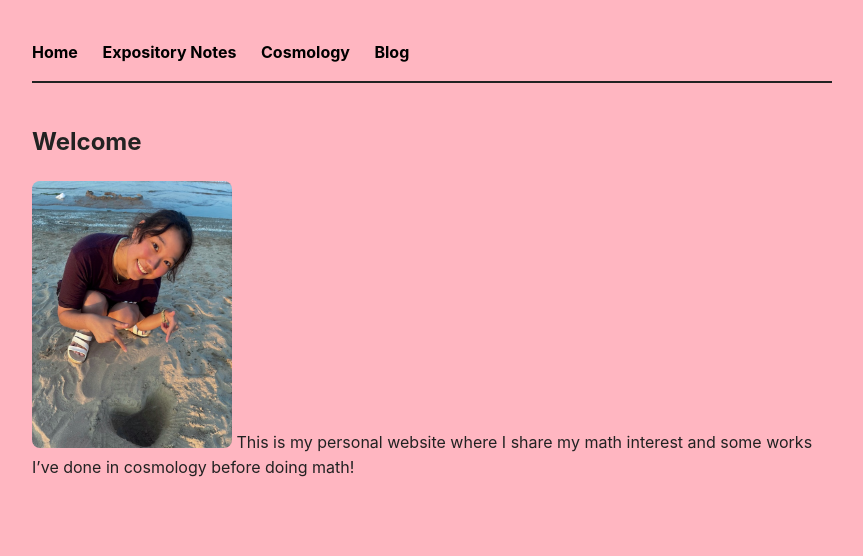
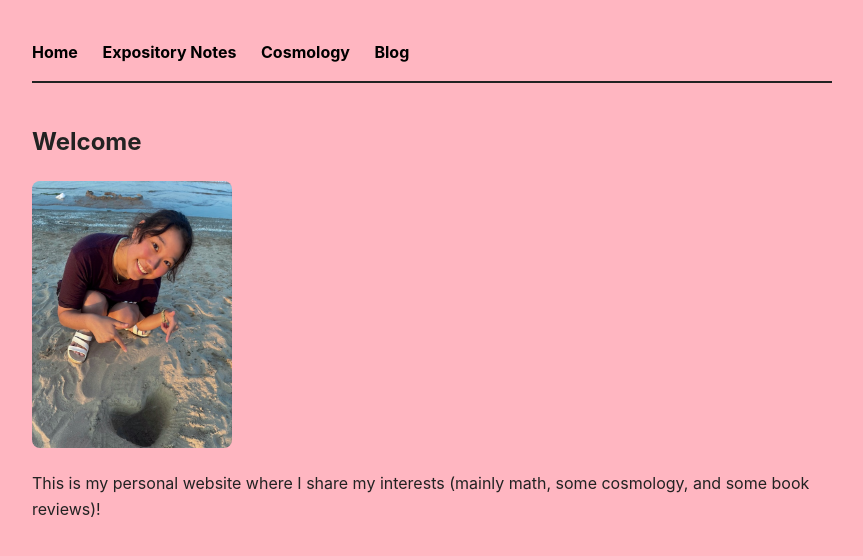
Before and after one commit to KatherineHChoi/katherinehchoi.github.io, a Jekyll site: the page built from index.md, in a window 1280 px wide. Shown: the top 556 px of the page, without its empty margins (208-1071 px from the left). Built offline with Jekyll 4.4.1, drawn with Linux system fonts in a browser that asks for light colours.

Commit message:
Update personal website description

```diff
--- a/index.md
+++ b/index.md
@@ -4,4 +4,5 @@ title: Home
 ---
 ## Welcome
 <img src="/images/profile.jpeg" alt="My profile picture" width="200" style="border-radius: 8px;">
-This is my personal website where I share my math interest and some works I've done in cosmology before doing math!
+
+This is my personal website where I share my interests (mainly math, some cosmology, and some book reviews)!
```
